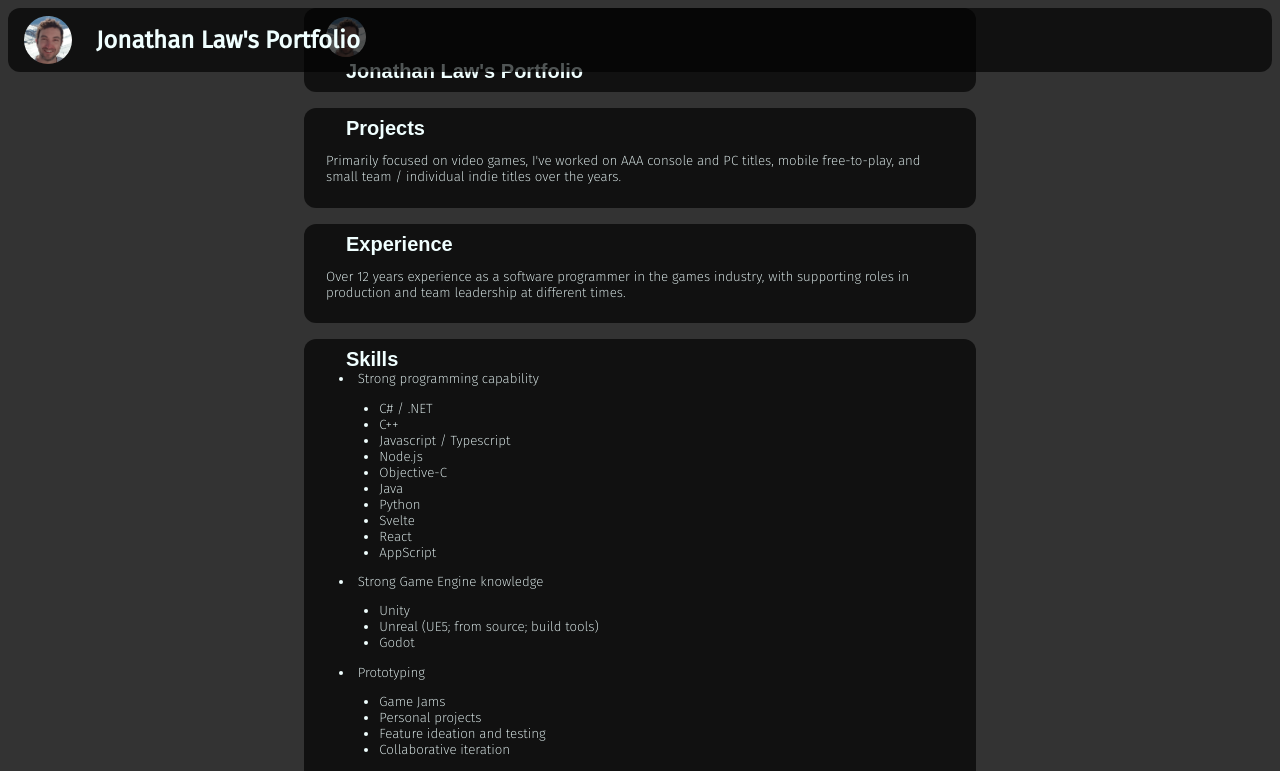
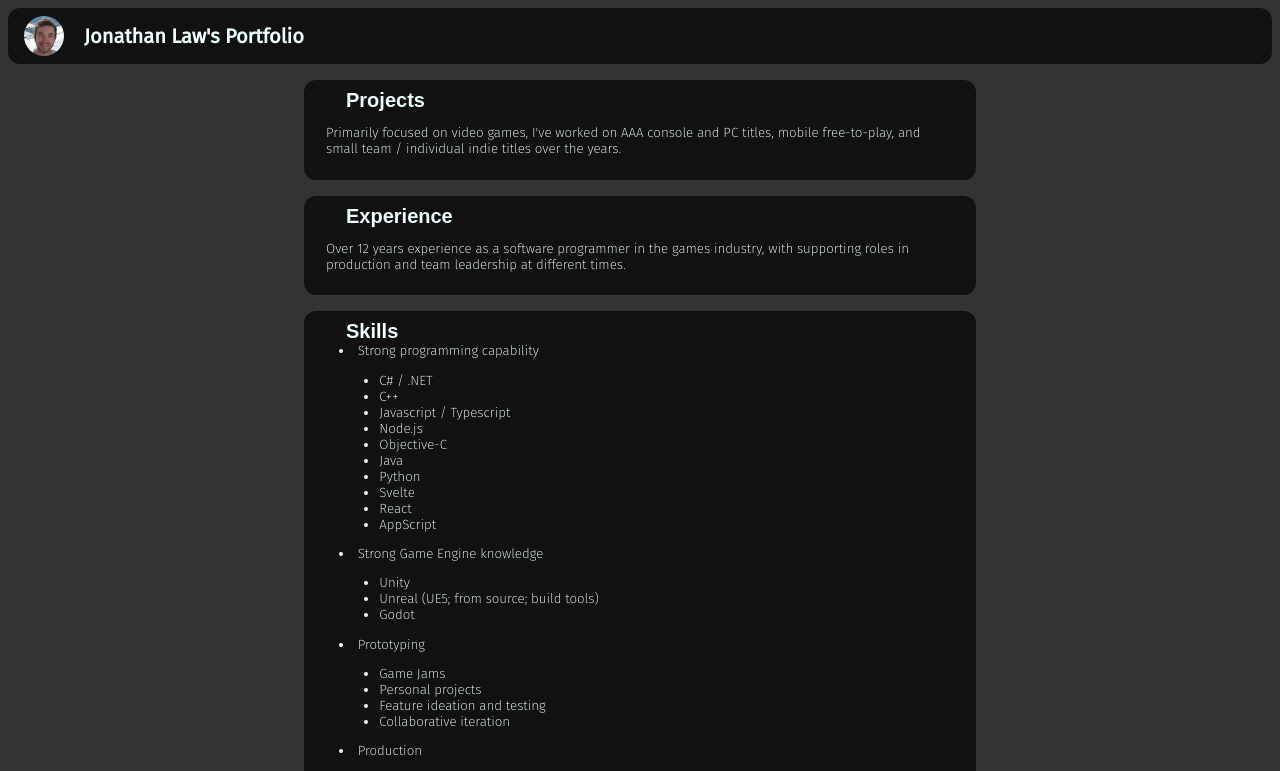
Before and after one commit to yotryu/portfolio, a SvelteKit app: page / in a window 1280 px wide. Shown: the top 771 px of the page. Built offline with nearby package versions, Linux system fonts and the light colour scheme.

Commit message:
Playing around with page titles in the nav bar.

```diff
--- a/src/routes/+layout.svelte
+++ b/src/routes/+layout.svelte
@@ -1,8 +1,28 @@
 <script lang="ts">
+    import { resolve } from '$app/paths';
 	import favicon from '$lib/assets/favicon.svg';
 	import headshot from '$lib/assets/headshot.jpg';
+    import { onMount } from 'svelte';
+
+	const routeNameMap = [
+		{
+			path: "projects",
+			name: "Projects"
+		},
+		{
+			path: "experience",
+			name: "Experience"
+		}
+	];
+
+	let routeMapping: string | undefined = $state(undefined);
 
 	let { children } = $props();
+
+	onMount(() => {
+		const val = routeNameMap.find(i => window.location.pathname.includes(i.path));
+		routeMapping = val ? val.name : undefined;
+	});
 </script>
 
 <svelte:head>
@@ -10,8 +30,14 @@
 </svelte:head>
 
 <div class="top-nav">
-	<img class="circle-pfp" src={headshot} alt="">
-	<h2 class="title">Jonathan Law's Portfolio</h2>
+	<button class="nav-button" onclick={() => window.location.assign(resolve('/'))}>
+		<img class="circle-pfp" src={headshot} alt="">
+		<h2 class="title">Jonathan Law's Portfolio</h2>
+	</button>
+
+	{#if routeMapping}
+		<h3 class="page-title">{routeMapping}</h3>
+	{/if}
 </div>
 
 {@render children()}
@@ -45,12 +71,30 @@
 		vertical-align: middle;
 	}
 
+	.nav-button {
+		display: flex;
+		vertical-align: middle;
+		color: azure;
+		background-color: transparent;
+		border: none;
+		padding: 0;
+		cursor: pointer;
+	}
+
 	.circle-pfp {
 		border-radius: 50%;
-		max-width: 3em;
+		width: 3em;
 	}
 
 	.title {
-		margin: auto 1em;
+		margin: auto auto auto 1em;
+		font-family: "Fira-Regular";
+	}
+
+	.page-title {
+		margin: auto 2em;
+		font-family: "Fira-Regular";
+		/* font-size: medium; */
+		color: #CCC;
 	}
 </style>
--- a/src/routes/+page.svelte
+++ b/src/routes/+page.svelte
@@ -17,11 +17,6 @@
 	}
 
 	const chunkData: ChunkData[] = [
-		{
-			linkId: "/",
-			header: "Jonathan Law's Portfolio",
-			iconPath: pfpImage
-		},
 		{
 			linkId: "/projects",
 			header: "Projects",
@@ -131,6 +126,7 @@
 	.outer-container {
 		display: grid;
 		place-items: center;
+		margin-top: 5em;
 	}
 
 	.chunk, .chunk-portrait {
```
